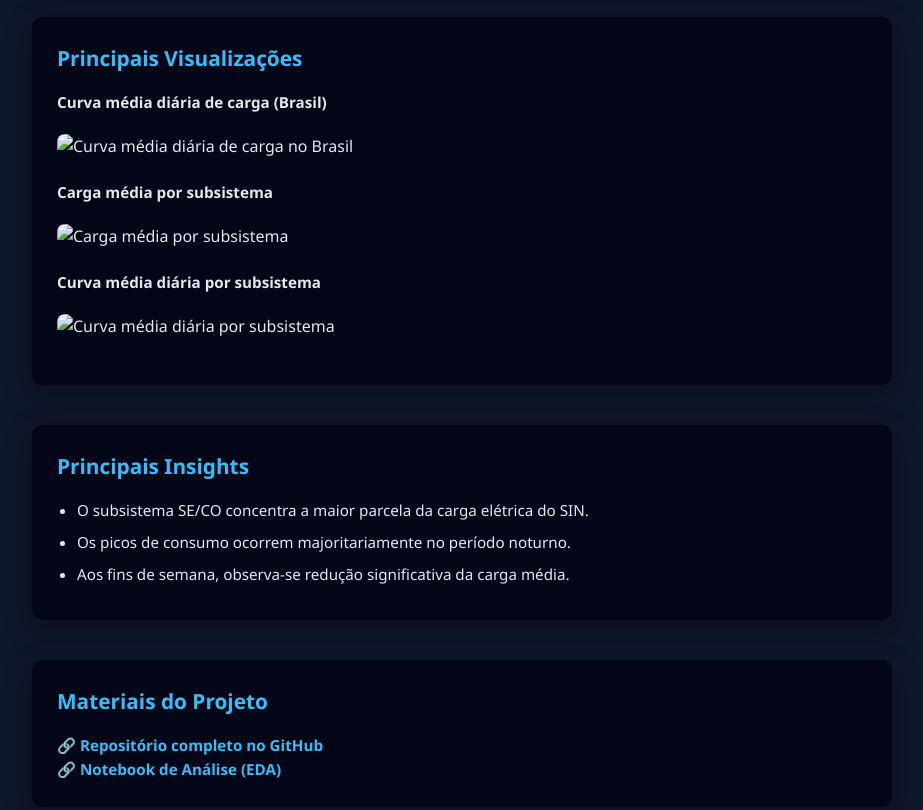
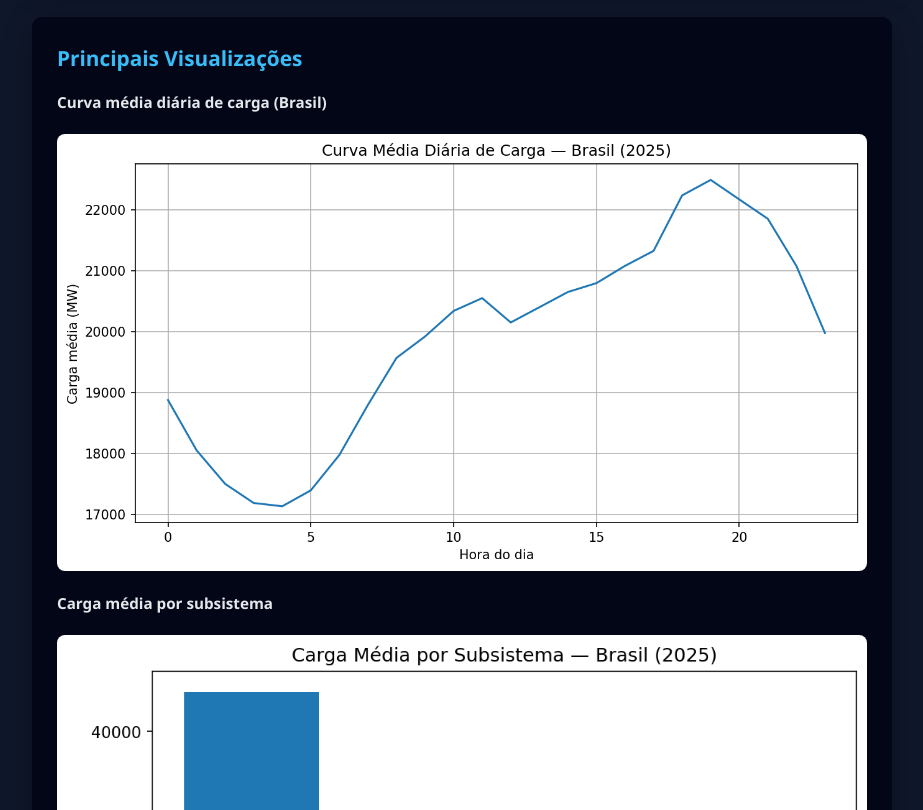
Before and after one commit to Yurifuji24/yurifuji24.github.io, a plain HTML site: page index.html in a window 1280 px wide. Shown: the part 660-1470 px from the top of the page, without its empty margins (178-1101 px from the left). Drawn offline with Linux system fonts and the light colour scheme.

Commit message:
Update index.html
V 1 .5

Tentativa de solucionar o problema com as imagens

```diff
--- a/index.html
+++ b/index.html
@@ -68,13 +68,13 @@
         <h3>Principais Visualizações</h3>
 
         <p><strong>Curva média diária de carga (Brasil)</strong></p>
-        <img src="images/curva_media_diaria_brasil.png" alt="Curva média diária de carga no Brasil">
+        <img src="projects/consumo-energia-brasil/images/curva_media_diaria_brasil.png" alt="Curva média diária de carga no Brasil">
 
         <p><strong>Carga média por subsistema</strong></p>
-        <img src="images/carga_media_por_subsistema.png" alt="Carga média por subsistema">
+        <img src="projects/consumo-energia-brasil/images/carga_media_por_subsistema.png" alt="Carga média por subsistema">
 
         <p><strong>Curva média diária por subsistema</strong></p>
-        <img src="images/curva_diaria_por_subsistema.png" alt="Curva média diária por subsistema">
+        <img src="projects/consumo-energia-brasil/images/curva_diaria_por_subsistema.png" alt="Curva média diária por subsistema">
     </div>
 
     <div class="card project-section">
```
